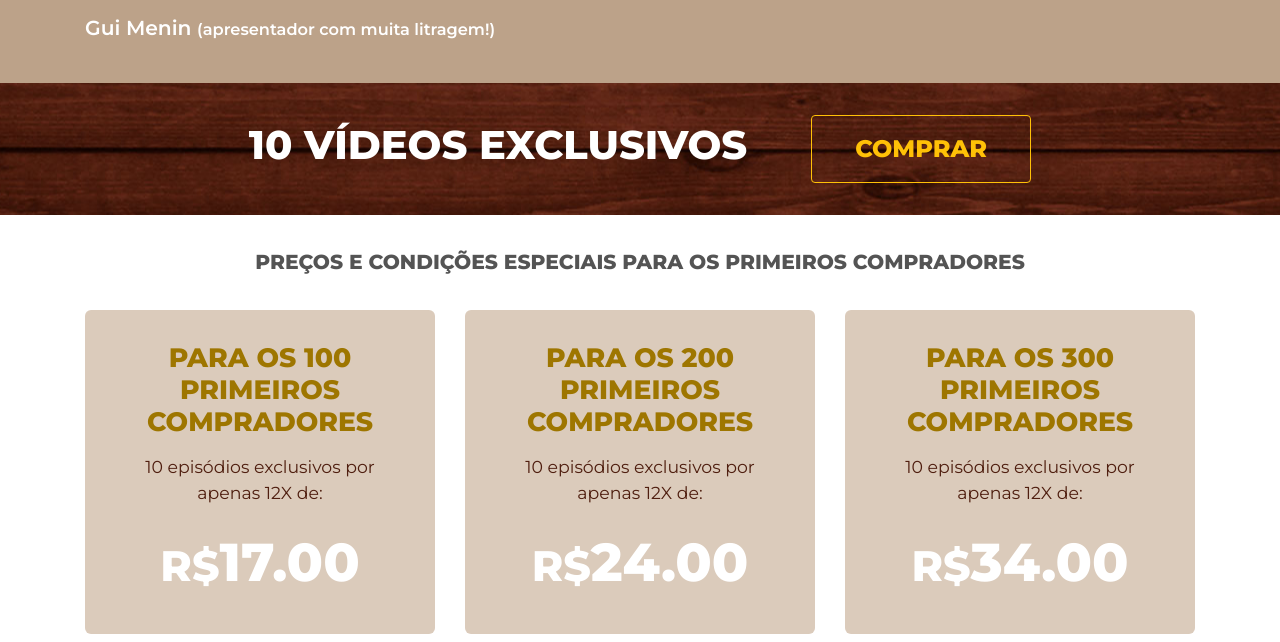
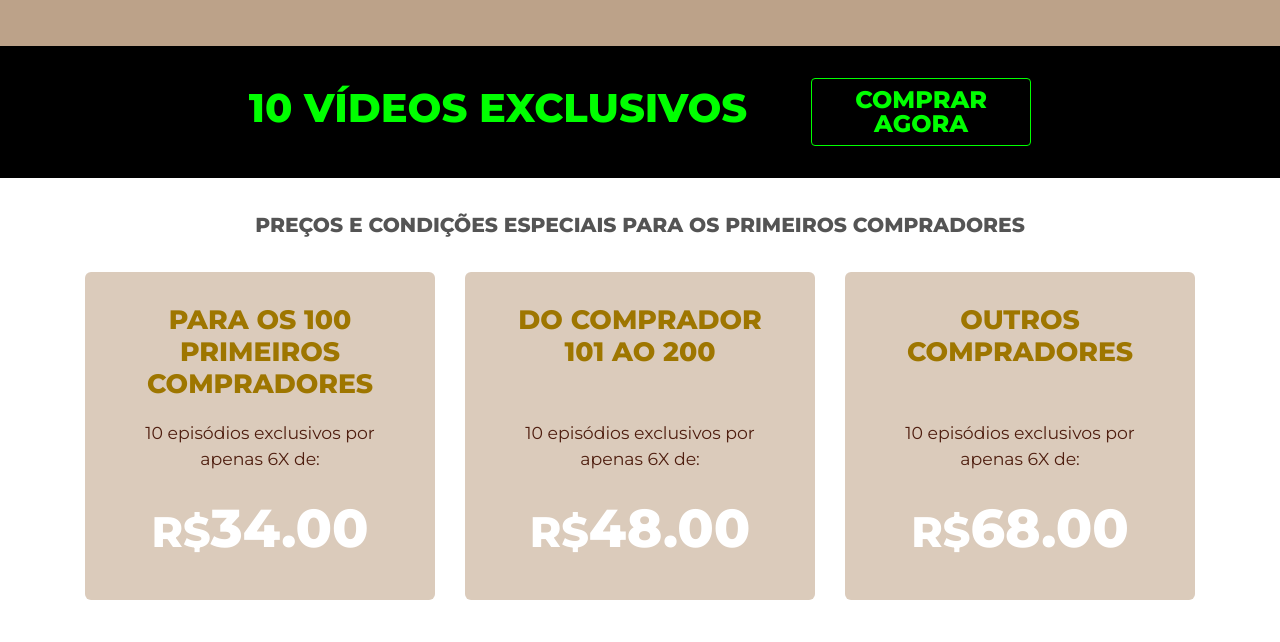
Before and after one commit to zeeplo-tech/vinho-no-ponto, a plain HTML site: page index.html in a window 1280 px wide. Shown: the part 850-1492 px from the top of the page. Drawn offline with Linux system fonts and the light colour scheme.

Commit message:
alterações de layout e link

```diff
--- a/index.html
+++ b/index.html
@@ -6,10 +6,30 @@
     <meta http-equiv="X-UA-Compatible" content="IE=edge">
     <meta name="viewport" content="width=device-width, initial-scale=1.0">
     <title>Vinho no Ponto</title>
+    <link rel="stylesheet" href="_bootstrap-reboot.min.css">
+    <link rel="stylesheet" href="_bootstrap-grid.min.css">
     <link rel="stylesheet" href="main.min.css">
     <link rel="shortcut icon" href="img/favicon.png?v=2" type="image/x-icon">
     <link rel="preconnect" href="https://fonts.gstatic.com">
     <link href="https://fonts.googleapis.com/css2?family=Montserrat:wght@400;600;800&display=swap" rel="stylesheet">
+
+    <!-- Facebook Pixel Code -->
+	<script>
+	!function(f,b,e,v,n,t,s)
+	{if(f.fbq)return;n=f.fbq=function(){n.callMethod?
+	n.callMethod.apply(n,arguments):n.queue.push(arguments)};
+	if(!f._fbq)f._fbq=n;n.push=n;n.loaded=!0;n.version='2.0';
+	n.queue=[];t=b.createElement(e);t.async=!0;
+	t.src=v;s=b.getElementsByTagName(e)[0];
+	s.parentNode.insertBefore(t,s)}(window, document,'script',
+	'https://connect.facebook.net/en_US/fbevents.js');
+	fbq('init', '512608246767554');
+	fbq('track', 'PageView');
+	</script>
+	<noscript><img height="1" width="1" style="display:none"
+	src="https://www.facebook.com/tr?id=512608246767554&ev=PageView&noscript=1"
+	/></noscript>
+    <!-- End Facebook Pixel Code -->
 </head>
 
 <body>
@@ -20,11 +40,11 @@
                 <div class="col-md-6">
                     <figure><img src="img/logo.png" class="img-fluid" alt="Vinho no Ponto"></figure>
                     <h2>Aprenda como comprar, degustar, harmonizar e compartilhar vinhos.</h2>
-                    <div class="avaliacoes">
+                    <!-- <div class="avaliacoes">
                         <div class="star-ratings-sprite"><span style="width:100%"
                                 class="star-ratings-sprite-rating"></span></div>
                         <span>4351 avaliações</span>
-                    </div>
+                    </div> -->
                     <p>“Sempre digo: o melhor vinho do mundo não existe. Mas com certeza existe <strong>o seu vinho
                             favorito</strong>.</p>
                     <p>Nesse curso, falaremos um pouco de tudo sobre vinhos brancos, tintos, rosés e espumantes - sem
@@ -52,7 +72,7 @@
         <div class="container">
             <div class="row">
                 <h2>10 vídeos exclusivos</h2>
-                <a href="#" class="btn">comprar</a>
+                <a href="#" class="btn">COMPRAR AGORA</a>
             </div>
         </div>
     </div>
@@ -63,33 +83,29 @@
                     <h3>preços e condições especiais para os primeiros compradores</h3>
                 </div>
                 <div class="col-md-4">
-                    <a class="box">
+                    <a class="box" href="https://zeeplo.com/collections/guilherme-menin/products/vinho-no-ponto">
                         <h4>Para os
                             100 primeiros
                             compradores</h4>
                         <p>10 episódios exclusivos
-                            por apenas 12X de:</p>
-                        <h2><small>R$</small>17.00</h2>
+                            por apenas 6X de:</p>
+                        <h2><small>R$</small>34.00</h2>
                     </a>
                 </div>
                 <div class="col-md-4">
-                    <a class="box">
-                        <h4>Para os
-                            200 primeiros
-                            compradores</h4>
+                    <a class="box" href="https://zeeplo.com/collections/guilherme-menin/products/vinho-no-ponto">
+                        <h4>Do comprador <br>101 ao 200</h4>
                         <p>10 episódios exclusivos
-                            por apenas 12X de:</p>
-                        <h2><small>R$</small>24.00</h2>
+                            por apenas 6X de:</p>
+                        <h2><small>R$</small>48.00</h2>
                     </a>
                 </div>
                 <div class="col-md-4">
-                    <a class="box">
-                        <h4>Para os
-                            300 primeiros
-                            compradores</h4>
+                    <a class="box" href="https://zeeplo.com/collections/guilherme-menin/products/vinho-no-ponto">
+                        <h4>Outros <br>compradores</h4>
                         <p>10 episódios exclusivos
-                            por apenas 12X de:</p>
-                        <h2><small>R$</small>34.00</h2>
+                            por apenas 6X de:</p>
+                        <h2><small>R$</small>68.00</h2>
                     </a>
                 </div>
                 <div class="col-md-12">
--- a/main.scss
+++ b/main.scss
@@ -1,8 +1,4 @@
 // dependencies
-@import url("_bootstrap-reboot.min.css");
-
-@import url("_bootstrap-grid.min.css");
-
 // vars
 $cinzaclaro: #edeef0;
 $preto: #545454;
@@ -114,10 +110,11 @@ body {
 }
 
 .btn {
-    border: 1px solid #ffc107;
-    color: #ffc107;
+    border: 1px solid lime;
+    color: lime;
     text-transform: uppercase;
     padding: .5rem 1.5rem;
+    line-height: 1em;
     display: flex;
     align-items: center;
     justify-content: center;
@@ -126,17 +123,19 @@ body {
     width: 220px;
     max-width: 100%;
     border-radius: 4px;
+    text-align: center;
 
     &:hover {
-        background: #ffc107;
-        color: $branco;
+        background: lime;
+        color: #000;
     }
 }
 
 #cta {
     padding: 2rem;
-    background: url(img/bg.jpg) center;
-    color: $branco;
+    // background: url(img/bg.jpg) center;
+    background: #000;
+    color: lime;
 
     .row {
         justify-content: center;
@@ -209,6 +208,7 @@ section {
             font-size: 20pt;
             line-height: 1.2em;
             margin-bottom: 1rem;
+            min-height: 100px;
         }
 
         p {
```
Also changed, not shown: main.min.css, 1 other file.
